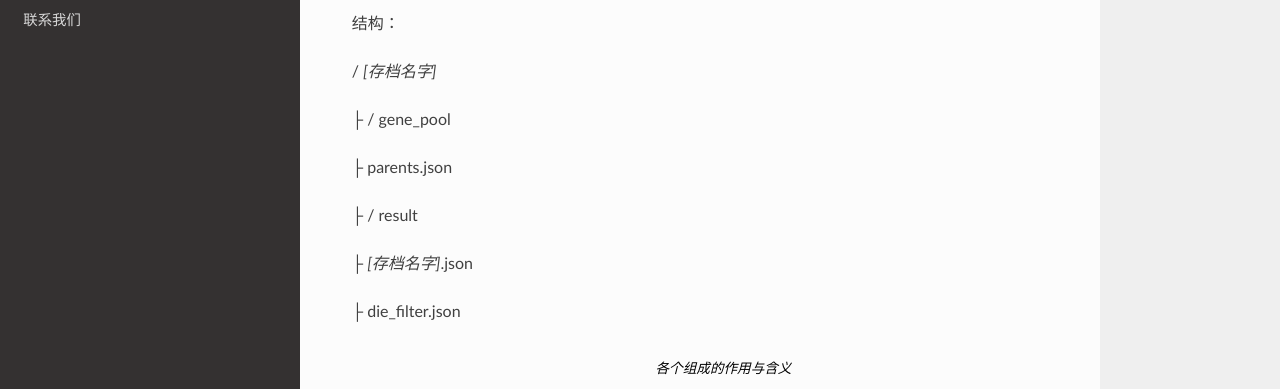
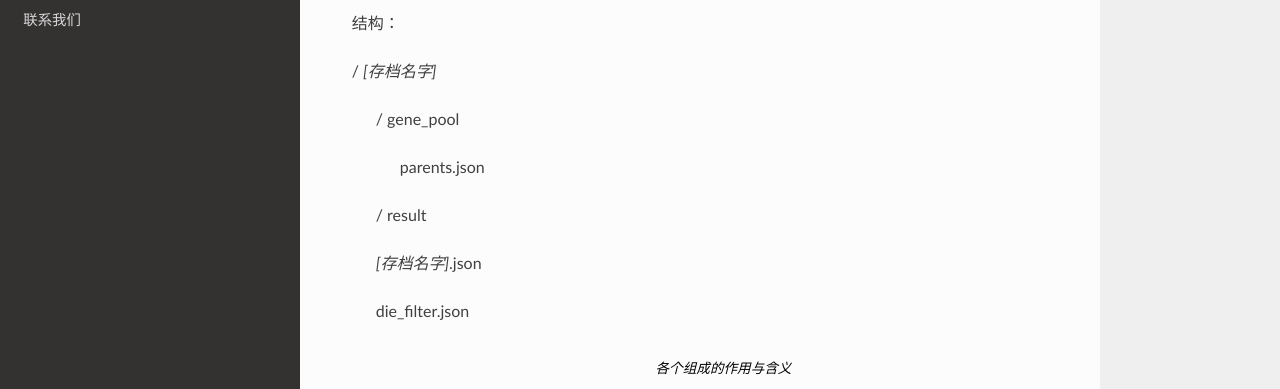
Before and after one commit to MeteorShower2004/MendelCalculatorDOC, a Sphinx documentation site: the page built from docs/source/saves.rst, in a window 1280 px wide and 1329 px high. Shown: the part 364-753 px from the top of the window. Built offline with Sphinx 7.4.7 and the Read the Docs theme 2.0.0, drawn with Linux system fonts in a browser that asks for light colours; pages that are not in the unit, such as notebooks, are missing from menus.

```diff
--- a/docs/source/saves.rst
+++ b/docs/source/saves.rst
@@ -13,15 +13,15 @@
 
 / *[存档名字]*
 
-├ / gene_pool
+    / gene_pool
 
-|   ├ parents.json
+        parents.json
 
-├ / result
+    / result
 
-├ *[存档名字]*.json
+    *[存档名字]*.json
 
-├ die_filter.json
+    die_filter.json
 
 .. list-table:: 各个组成的作用与含义
     :widths: 15 10 30
```
